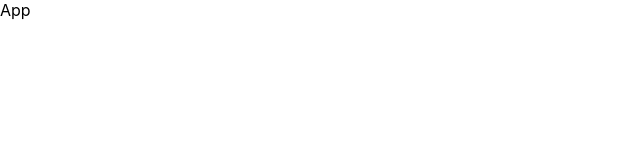
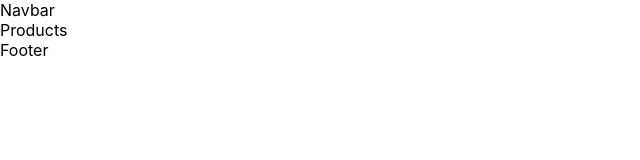
Before and after one commit to meysam1996/react-shop-project, a React (Create React App) app: page / in a window 1280 px wide. Shown: the top 160 px of the page, without its empty margins (0-640 px from the left). Built offline with nearby package versions, Linux system fonts and the light colour scheme; the HTML template or start-up script is replaced by a standard one.

Commit message:
create first navbar and products and footer components and append them into app.js component

```diff
--- a/src/App.js
+++ b/src/App.js
@@ -1,8 +1,15 @@
 import React from 'react'
+import Navbar from './components/navbar/Navbar'
+import Products from './components/products/Products'
+import Footer from './components/footer/Footer'
 
 const App = () => {
   return (
-    <div>App</div>
+    <div>
+      <Navbar />
+      <Products />
+      <Footer />
+    </div>
   )
 }
 
--- /dev/null
+++ b/src/components/footer/Footer.jsx
@@ -0,0 +1,9 @@
+import React from 'react'
+
+const Footer = () => {
+  return (
+    <div>Footer</div>
+  )
+}
+
+export default Footer
--- /dev/null
+++ b/src/components/navbar/Navbar.jsx
@@ -0,0 +1,9 @@
+import React from 'react'
+
+const Navbar = () => {
+  return (
+    <div>Navbar</div>
+  )
+}
+
+export default Navbar
--- /dev/null
+++ b/src/components/products/Products.jsx
@@ -0,0 +1,9 @@
+import React from 'react'
+
+const Products = () => {
+  return (
+    <div>Products</div>
+  )
+}
+
+export default Products
--- a/src/index.css
+++ b/src/index.css
@@ -11,3 +11,9 @@ code {
   font-family: source-code-pro, Menlo, Monaco, Consolas, 'Courier New',
     monospace;
 }
+
+* {
+  padding: 0;
+  margin: 0;
+  box-sizing: border-box;
+}
```
